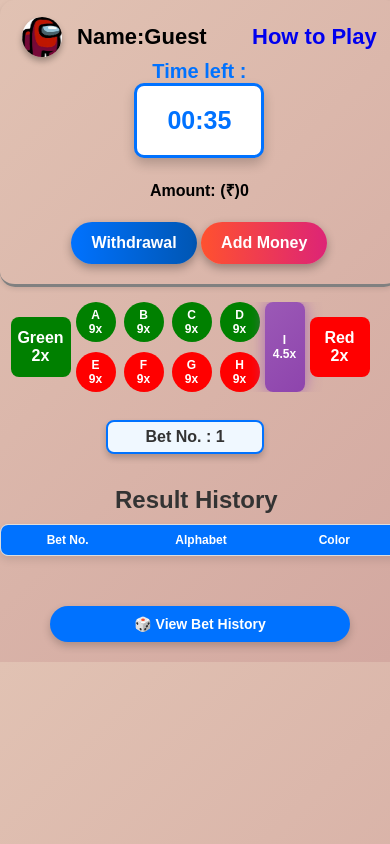
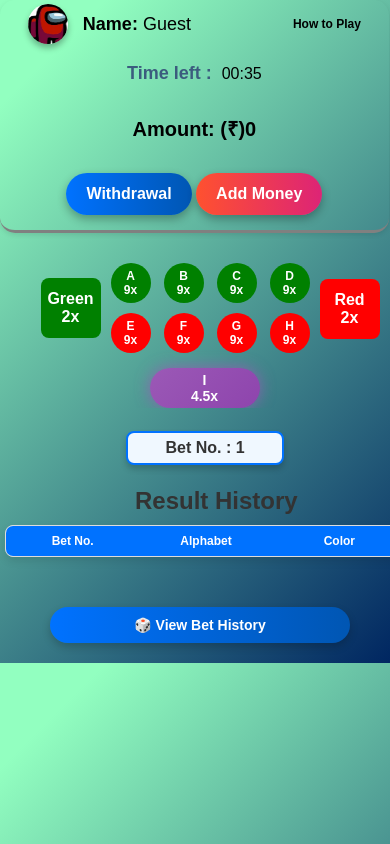
Before and after one commit to kanika-1007/SethColorPredictionFrontened, a website: page dashboard.html in a window 390 px wide. Drawn offline with Linux system fonts and the light colour scheme; no server answers.

Commit message:
Update dashboard.css

```diff
--- a/dashboard.css
+++ b/dashboard.css
@@ -9,10 +9,8 @@ body {
     font-family: 'Poppins', sans-serif;
     margin: 0;
     padding: 0;
-    background: linear-gradient(135deg, #e1c2b3, #d3a8a0); /* Gradient similar to the background color of the image */
+    background-image: linear-gradient(135deg, #92FFC0 10%, #002661 100%);
 }
-
-/* Top bar with glass effect */
 .top-bar {
     display: flex;
     justify-content: space-between;
@@ -29,12 +27,8 @@ body {
 .user-info {
     display: flex;
     align-items: center;
-    font-size: 22px;
-    font-weight: bold;
+    font-size: 18px;
     position: relative;
-}
-.user-info h4{
-    color: black;
 }
 
 .person-icon {
@@ -46,6 +40,8 @@ body {
 }
 .how-to-play-button {
     position: absolute;
+    font-size: 12px;
+    color:black;
     right: 0; /* Position at the right of the container */
     top: 4; /* Position at the top of the container */
     font-weight: bold; /* Adjust link styling */
@@ -57,26 +53,53 @@ body {
     text-decoration: underline; /* Underline when hovering */
 }
 
-/* Timer styles */
+/* Style for the timer container */
 .timer-container {
-    text-align: center;
+    display: flex;
+    align-items: center; /* Center vertically */
+    justify-content: center; /* Center horizontally */
+    margin-top: 20px; /* Add space at the top */
+    font-family: 'Poppins', sans-serif; /* Use the same font for consistency */
 }
 
+/* Style for the label (e.g., "Remaining Time") */
 .timer-label {
-    font-size: 20px;
+    font-size: 18px;
+    color: #3b5c7e;
+    margin-right: 10px; /* Space between label and timer */
+    font-weight:bolder;
+}
+
+/* Style for the timer blocks container */
+.timer {
+    display: flex;
+    align-items: center;
+}
+
+/* Style for each timer block (digit) */
+.timer-block {
+    width: 40px;
+    height: 50px;
+    background-color: #fff;
+    border: 2px solid #1e90ff;
+    display: flex;
+    justify-content: center;
+    align-items: center;
+    font-size: 24px;
     font-weight: bold;
-    color: #0072ff;
+    color: #1e90ff;
+    margin: 0 5px;
+    border-radius: 8px; /* Rounded corners */
 }
-.flip {
-    font-size: 52px;
+
+/* Style for the separator (colon) between minutes and seconds */
+.timer-separator {
+    font-size: 30px;
     font-weight: bold;
-    color: #0072ff;
-    background: white;
-    border: 3px solid #0072ff;
-    border-radius: 10px;
-    padding: 20px 30px;
-    box-shadow: 0 6px 12px rgba(0, 0, 0, 0.2);
+    color: #1e90ff;
+    margin: 0 5px;
 }
+
 @keyframes rotate {
     0% { transform: rotate(0deg); }
     100% { transform: rotate(360deg); }
@@ -107,15 +130,59 @@ body {
     transform: scale(1.05);
     box-shadow: 0 6px 15px rgba(0, 0, 0, 0.4);
 }
+
+/* Styling for the moving text */
+.blinking-text-wrapper {
+    overflow: hidden; /* Hide the overflowing text */
+    width: 100%; /* Full width of the parent container */
+    display: flex;
+    justify-content: center; /* Center the content */
+}
+
+.blinking-text {
+    white-space: nowrap; /* Prevent text from wrapping to the next line */
+    font-size: 12px;
+    color: black; /* Text color */
+    animation: move-text 15s linear infinite; /* Apply the move-text animation */
+}
+
+/* Keyframes to move the text from left to right */
+@keyframes move-text {
+    0% {
+        transform: translateX(100%); /* Start off the screen from the right */
+    }
+    100% {
+        transform: translateX(-100%); /* Move completely to the left */
+    }
+}
+
+
+/* Create the blinking effect */
+@keyframes blink {
+    0% {
+        opacity: 1;
+    }
+    50% {
+        opacity: 0;
+    }
+    100% {
+        opacity: 1;
+    }
+}
+
 /* Responsive Design */
 @media (max-width: 768px) {
     .top-bar {
         flex-direction: column;
-        padding: 20px;
+        padding: 15px 15px;
+        height: 200px;
     }
     .user-info{
         margin-top: -25px;
         margin-left: -170px;
+    }
+    #user-id{
+        margin-left: 5px;
     }
     .how-to-play-button{
         margin-right: -170px;
@@ -125,15 +192,20 @@ body {
         height: 40px;
     }
     .timer-container{
-        margin-top: -20px;
+        margin-top: -10px;
     }
-    .flip{
-        font-size: 25px;
+    .timer-block {
+        width: 30px;
+        height: 40px;
+        font-size: 18px;
     }
-
+    .timer-separator {
+        font-size: 24px;
+    }
     .withdraw-button, .add-balance {
         padding: 12px 20px;
         font-size: 16px;
+        margin-top: -10px;
     }
     .modalplay{
         width:max-content;
@@ -144,6 +216,14 @@ body {
         padding: 50px;
         word-wrap: break-word; /* Ensures long lines break and wrap */
         word-break: break-word;
+    }
+    .blinking-text-wrapper{
+        margin-top: 7px;
+        color: rgba(51, 26, 26, 0.064);
+    }
+    .balance-details{
+        margin-top: -10px;
+        font-size: 20px;
     }
 
 }
@@ -215,7 +295,7 @@ body {
     width: 100%;
     max-width: 1000px;
     margin: 220px auto;
-    margin-top: 80px;
+    margin-top: -60px;
 }
 
 /* Common block styling with gradient and shadow */
@@ -252,6 +332,8 @@ body {
 /* Red Block with premium gradient effect */
 .red-block {
     background: red;
+    margin-left: 110px;
+    margin-top: 2.5px; ;
 }
 
 /* 8 Smaller Blocks */
@@ -279,10 +361,14 @@ body {
 /* Violet Block (I Block) - double the height of smaller blocks with glow effect */
 .block.violet {
     background: linear-gradient(135deg, #9b59b6, #8e44ad);
-    width: 80px;
-    height: 160px;
+    width: 160px;
+    height: 80px;
     font-size: 18px;
+    border-radius: 50px;
+    margin-top: 300px;
+    margin-left: -290px;
     box-shadow: 0 0 15px rgba(155, 89, 182, 0.8);
+
 }
 
 /* Row for small blocks */
@@ -342,8 +428,8 @@ body {
     .blocks-container {
         width: 1000px;
         gap: 5px;
-        margin-left: -310px;
-        margin-top: 15px;
+        margin-left: -290px;
+        margin-top: -25px;
         align-items: center;
     }
 
@@ -354,20 +440,27 @@ body {
         font-size: 16px;
         align-items: center;
     }
+    .red-block{
+        margin-left: 55px;
+        margin-top: 2.5px;
+    }
 
     .row .block {
         width: 40px;
         height: 40px;
         font-size: 12px;
+        margin-left: 5px;
     }
     .row {
         gap: 8px;
     }
 
     .block.violet {
-        width: 40px;
-        height: 90px;
-        font-size: 12px;
+        width: 110px;
+        height: 40px;
+        font-size: 14px;
+        margin-top: 160px;
+        margin-left: -165px;
     }
 
     .row + .row {
@@ -420,10 +513,10 @@ body {
 @media (max-width: 480px) {
     .bet-container{
         margin-top: -100px;
-        margin-left:350px;
+        margin-left:370px;
     }
     .bet-box {
-        margin-top: -150px;
+        margin-top: -160px;
         font-size: 16px;
         padding: 6px 12px;
         min-width: 130px;
@@ -503,17 +596,16 @@ body {
     .result-history {
         width: 100px;
         word-wrap: none;
-        margin-left: 140px;
-        margin-top:-50px;
+        margin-left: 160px;
+        margin-top:-65px;
     }
     .result-history.h3{
         font-size: larger;
-        margin-left: -1px;
     }
     .result-table-container {
         max-height: 250px; /* Reduce height for small screens */
         width: 400px;
-        margin-left: -140px;
+        margin-left: -155px;
     }
 
     #result-history-table {
@@ -685,7 +777,7 @@ body {
     padding: 15px 25px;
     font-size: 18px;
     font-weight: bold;
-    background-color: #0072ff;
+    background: linear-gradient(to right, #0072ff, #0056b3);
     color: white;
     border: none;
     border-radius: 50px;
```
